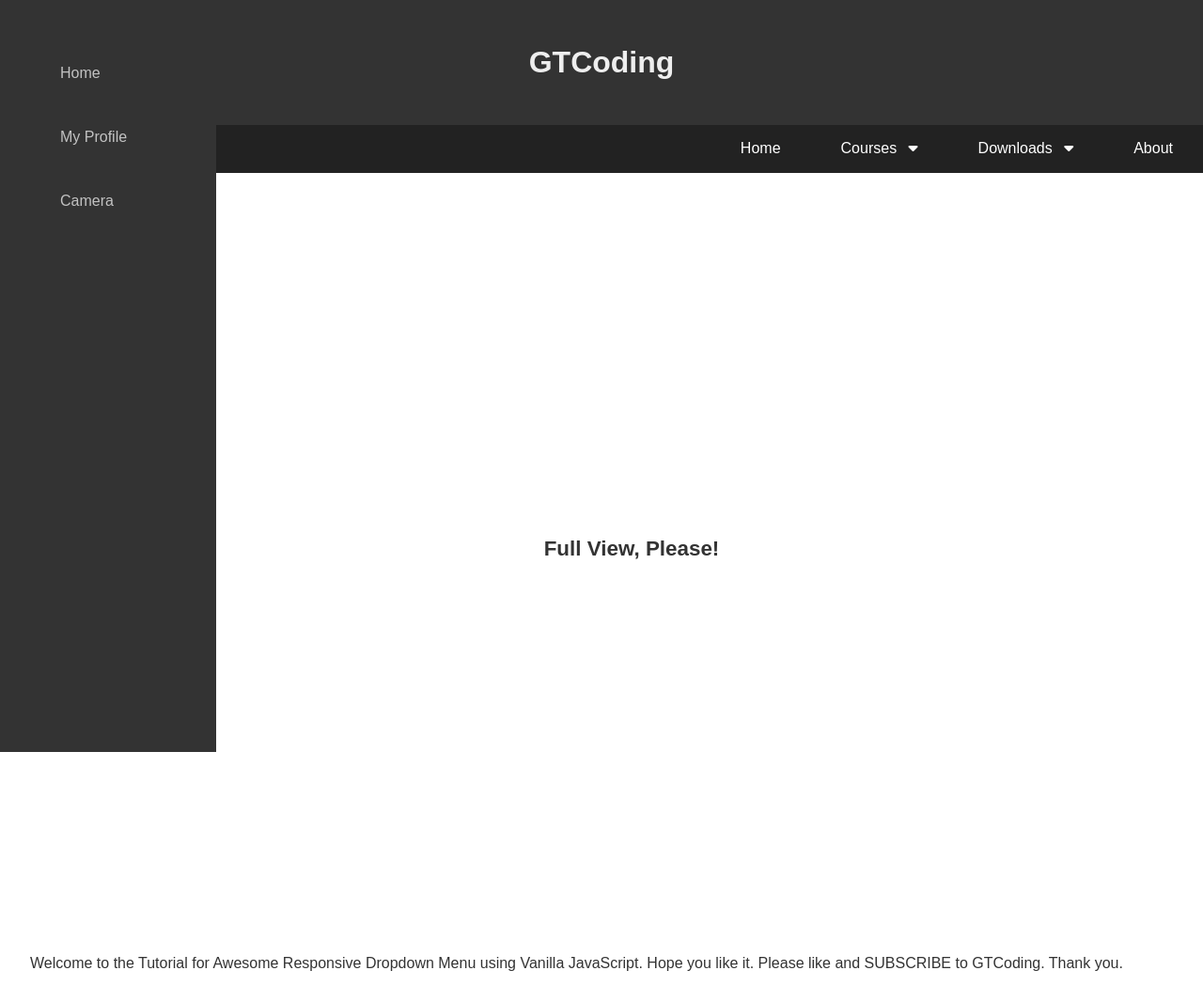
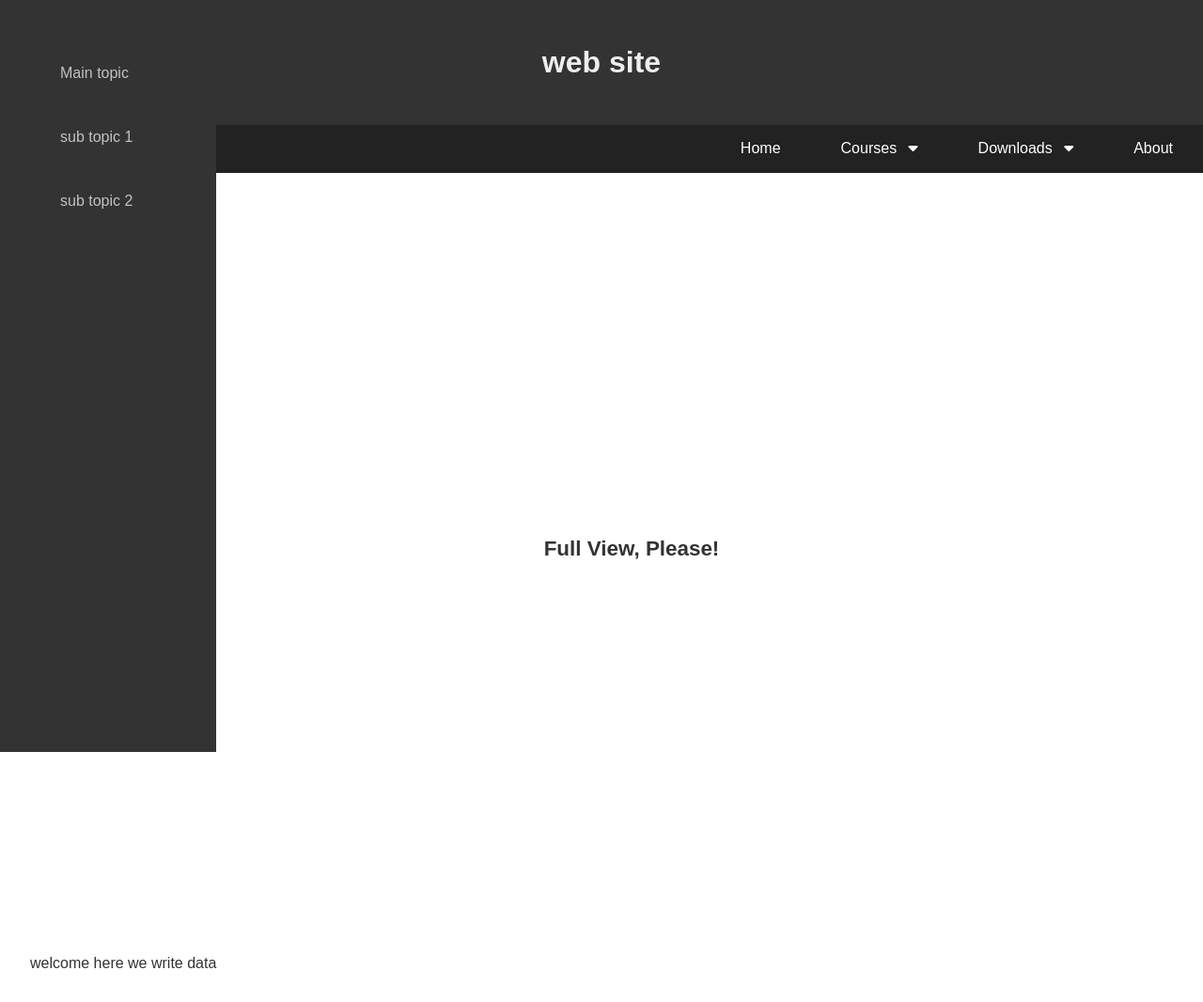
Before and after one commit to kongarichandrashekar8/website, a plain HTML site: page index.html in a window 1280 px wide. Shown: the whole page at 94% size. Drawn offline with nearby package versions, Linux system fonts and the light colour scheme.

Commit message:
Update index.html

```diff
--- a/index.html
+++ b/index.html
@@ -2,7 +2,7 @@
 <html lang="en" dir="ltr">
     <head>
         <meta charset="utf-8" name="viewport" content="width=device-width ,initial-scale=1.0, shrink-to-fit=no">
-        <title>Sidebar Menu with submenu  |  CodingNepal</title>
+        <title>my web site</title>
         <link rel="stylesheet" href="style.css">
         <script src="https://code.jquery.com/jquery-3.4.1.js"></script>
         <script src="https://kit.fontawesome.com/a076d05399.js"></script>
@@ -10,7 +10,7 @@
     <body>
 
         <header>
-          <div class="main-heading">GTCoding</div>
+          <div class="main-heading">web site</div>
         </header>
 
         <div class="desktop-nav">
@@ -69,17 +69,17 @@
                  <ul>
                     <li>
                        <a class="s-sidebar__nav-link" href="#0">
-                          <i></i><em>Home</em>
+                          <i></i><em>Main topic</em>
                        </a>
                     </li>
                     <li>
                        <a class="s-sidebar__nav-link" href="#0">
-                         <!--<i class="fa fa-user"></i>--><em>My Profile</em>
+                         <!--<i class="fa fa-user"></i>--><em>sub topic 1</em>
                        </a>
                     </li>
                     <li>
                        <a class="s-sidebar__nav-link" href="#0">
-                          <!--<i class="fa fa-camera"></i>--><em>Camera</em>
+                          <!--<i class="fa fa-camera"></i>--><em>sub topic 2</em>
                        </a>
                     </li>
                  </ul>
@@ -93,8 +93,7 @@
             </div>
 
         <section>
-          Welcome to the Tutorial for Awesome Responsive Dropdown Menu using Vanilla JavaScript. Hope you like it. Please
-          like and SUBSCRIBE to GTCoding. Thank you.
+          welcome here we write data
         </section>
 
         <script src="main.js"></script>
```
